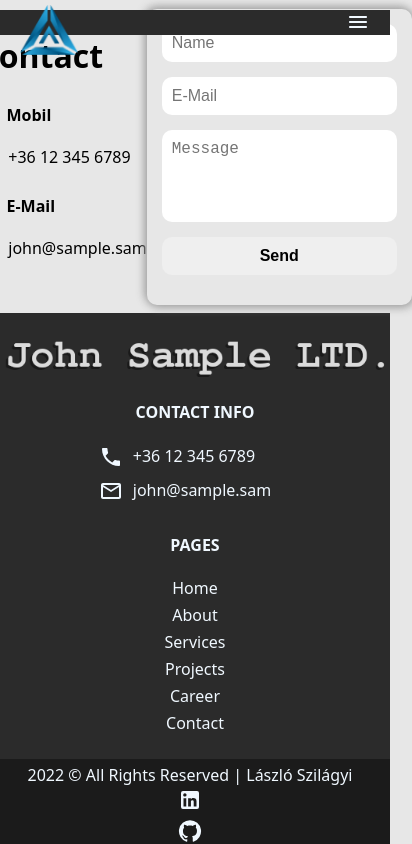
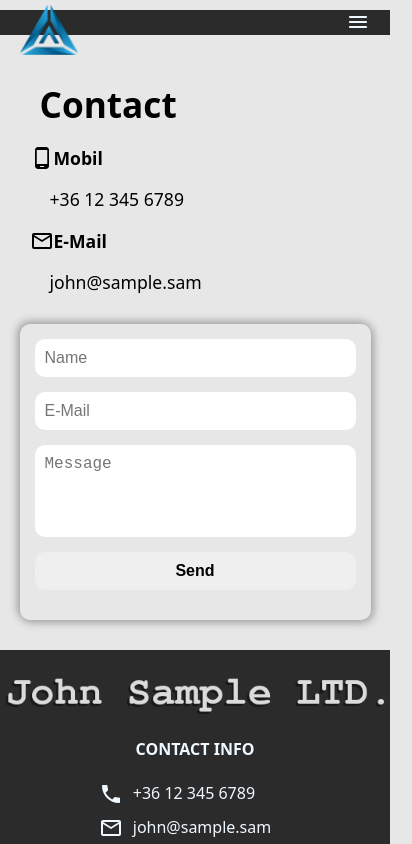
Before and after one commit to raptile666/sample-company-site-react, a React (Create React App) app: page /contact in a window 390 px wide. Shown: the top 844 px of the page, 412 px wide, since content can reach past the window. Built offline with nearby package versions, Linux system fonts and the light colour scheme; the HTML template or start-up script is replaced by a standard one.

Commit message:
Contact breakpoints added

```diff
--- a/src/pages/Contact.js
+++ b/src/pages/Contact.js
@@ -13,9 +13,9 @@ const Contact = () => {
     >
       <div className='textdiv'>
         <h1>Contact</h1>
-        <h4><PhoneAndroid /> Mobil</h4>
+        <h4><PhoneAndroid /> <p>Mobil</p> </h4>
         <a href="tel:+36123456789">+36 12 345 6789</a>
-        <h4><MailOutline /> E-Mail</h4>
+        <h4><MailOutline /> <p>E-Mail</p> </h4>
         <a href="mailto:john@sample.sam">john@sample.sam</a>
       </div>
 
--- a/src/styles/Contact.css
+++ b/src/styles/Contact.css
@@ -1,12 +1,12 @@
 .contactMain{
-    width: 100%;
+    font-size: 1.1rem;
+    width: 75%;
     height: auto;
     display: flex;
     align-items: center;
     justify-content: center;
     box-sizing: border-box;
-    margin-top: 30px;
-    margin-bottom: 30px;
+    margin: 80px auto 30px;
 }
 
 .textdiv h1{
@@ -15,8 +15,9 @@
 }
 
 .textdiv h4{
-    margin-top: 0;
-    margin-bottom: 20px;
+    margin: 0;
+    display: flex;
+    align-items: center;
 }
 
 .textdiv a{
@@ -27,19 +28,17 @@
 }
 
 .formdiv, .textdiv{
-    height: 30vh;
     box-sizing: border-box;
     display: flex;
     flex-direction: column;
-    justify-content: center;
 }
 
 .formdiv{
-    width: 550px;
+    width: 25%;
 }
 
 .textdiv{
-    width: 500px;
+    width: 25%;
 }
 
 .formdiv form{
@@ -78,3 +77,84 @@
     color: aliceblue;
     transition: all 0.2s ease-in;
 }
+
+@media screen and (max-width: 2200px) {
+
+    .formdiv{
+        width: 30%;
+    }
+}
+
+@media screen and (max-width: 1920px) {
+
+    .formdiv{
+        width: 40%;
+    }
+}
+
+@media screen and (max-width: 1440px) {
+
+    .formdiv{
+        width: 50%;
+    }
+}
+
+@media screen and (max-width: 1170px) {
+
+    .contactMain{
+        width: 100%;
+    }
+}
+
+@media screen and (max-width: 920px) {
+
+    .contactMain{
+        flex-direction: column;
+    }
+
+    .textdiv{
+        width: 100%;
+        flex-direction: row;
+        align-items: center;
+        justify-content: center;
+        margin-bottom: 30px;
+    }
+
+    .textdiv h1{
+        margin: 0 20px;
+    }
+
+    .textdiv h4{
+        display: flex;
+        align-items: center;
+        justify-content: center;
+        margin: 0 10px;
+    }
+
+    .textdiv a{
+        margin: 0;
+        margin-right: 20px;
+    }
+
+    .formdiv{
+        width: 75%;
+    }
+}
+
+@media screen and (max-width: 670px) {
+    .textdiv{
+        flex-direction: column;
+        align-items: flex-start;
+        width: 75%;
+    }
+
+    .textdiv a{
+        margin-left: 30px;
+    }
+}
+
+@media screen and (max-width: 460px) {
+    .formdiv, .textdiv{
+        width: 90%;
+    }
+}
```
